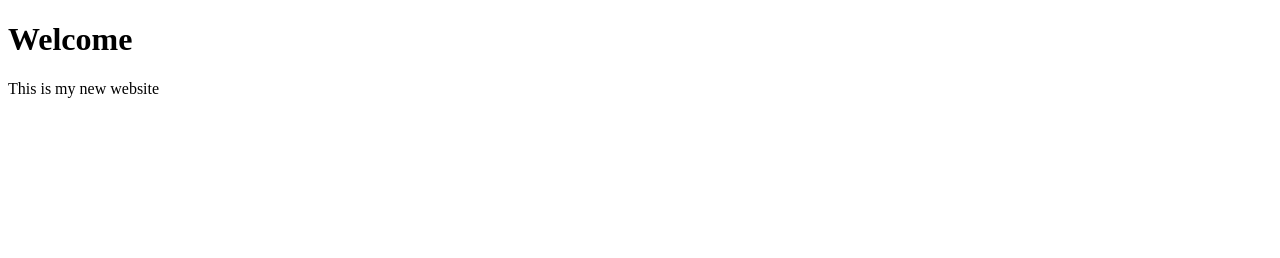
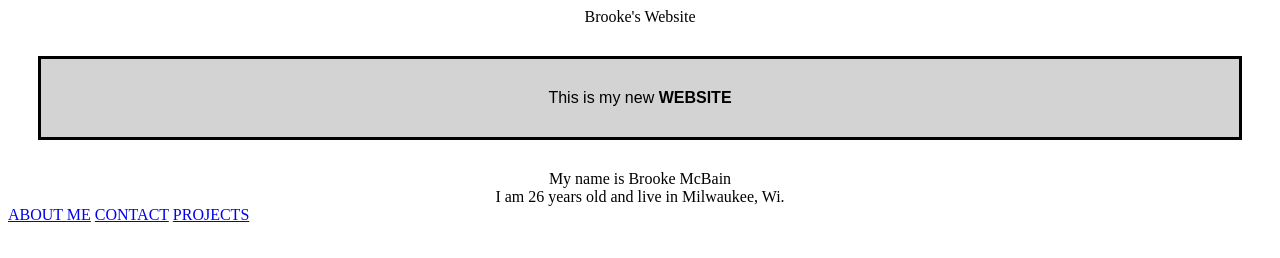
Before and after one commit to brookemcbain/MyWebsite_project, a plain HTML site: page home.html in a window 1280 px wide. Drawn offline with Linux system fonts and the light colour scheme.

Commit message:
Just playing around with colors and borders, added links to contact, about me, and projects pages

```diff
--- /dev/null
+++ b/home.css
@@ -0,0 +1,11 @@
+p{
+    background-color: lightgray;
+    color: black;
+    font: 1em sans-serif;
+    padding: 30px;
+    margin: 30px;
+    border-width: 3px;
+    border-style: solid;
+    border-color: black;
+
+}
--- a/home.html
+++ b/home.html
@@ -1,11 +1,30 @@
 <!DOCTYPE html>
 <html>
-<head>
-    <title>Welcome to my website</title>
+    <head>
+        <title>Brooke McBain</title>
+        <link rel="stylesheet"type="text/css"href="home.css">
+    </head>
+    <body>
+    <center>
+        <div>Brooke's Website</div>
+        <p>This is my new <strong>WEBSITE</strong></p>
+        <span>My name is Brooke McBain</span>
+        <div>I am 26 years old and live in Milwaukee, Wi.</div>
+    </center>
+        <div<p1>
+            <a href= "AboutMe.html">ABOUT ME</a>
+        </p1></div>
+        <div<p2>
+            <a href= "Contact.html">CONTACT</a>
+        </p2></div>
+        <p3>
+            <a href= "Projects.html>">PROJECTS</a>
+        </p3>
 
-</head>
-<body>
-    <h1>Welcome</h1>
-    <p>This is my new website</p>
-</body>
+
+
+
+
+
+    </body>
 </html>
```
Also changed, not shown: AboutMe.html (added), Contact.html (added), Projects.html (added).
